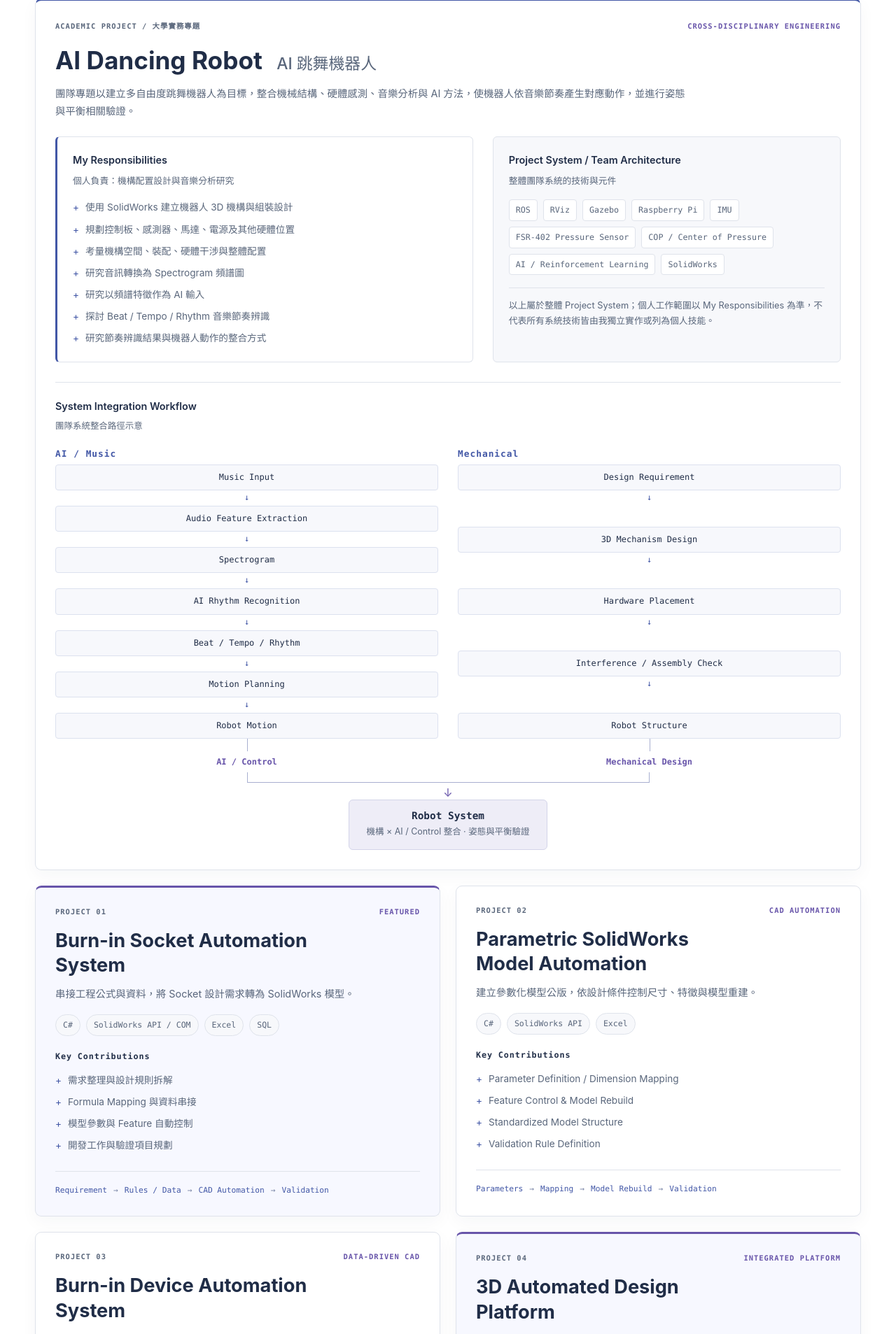
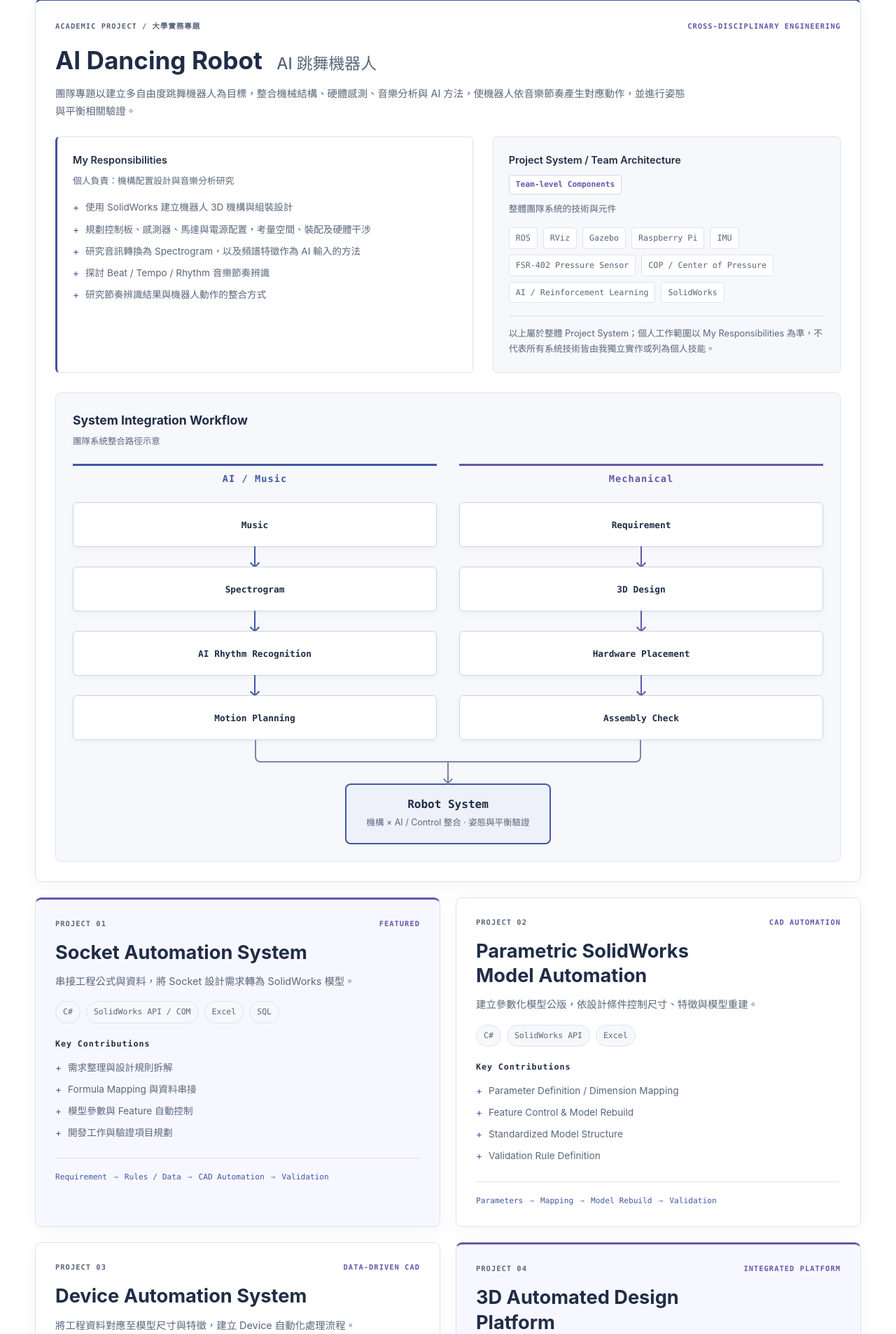
Before and after one commit to WELU-0221/WELU-portfolio, a Flask app: page / in a window 1280 px wide. Shown: the part 1928-3835 px from the top of the page at 70% size. Run offline with Flask 3, Linux system fonts and the light colour scheme.

Commit message:
Update portfolio website

```diff
--- a/static/style.css
+++ b/static/style.css
@@ -80,17 +80,19 @@ body{background:var(--bg)}body:before{display:none}
 .robot-components{display:flex;flex-wrap:wrap;gap:8px;list-style:none;margin:0;padding:0}
 .robot-components li{padding:5px 9px;border:1px solid var(--line);border-radius:4px;background:#fff;color:var(--muted);font:500 .73rem/1.6 var(--mono);overflow-wrap:anywhere}
 .robot-team-note{margin:18px 0 0;padding-top:14px;border-top:1px solid var(--line);color:var(--muted);font-size:.8rem}
-.robot-workflows{margin:28px 0 0;padding-top:22px;border-top:1px solid var(--line)}
-.robot-workflows figcaption{font-size:.9rem;font-weight:600}.robot-workflows figcaption>span{display:block;margin-top:4px;color:var(--muted);font-size:.78rem;font-weight:400}
-.robot-paths{display:grid;grid-template-columns:repeat(2,minmax(0,1fr));gap:28px}
-.robot-path{display:flex;flex-direction:column;min-width:0}.robot-project .robot-path h4{color:var(--cyan);font-size:.8rem}
-.robot-path ol{display:flex;flex-direction:column;justify-content:space-between;flex:1;list-style:none;margin:0;padding:0;gap:22px}
-.robot-path li{position:relative;padding:8px 12px;border:1px solid #dce1ef;border-radius:4px;background:#f7f8fc;color:var(--text);text-align:center;font:500 .75rem/1.6 var(--mono);overflow-wrap:anywhere}
-.robot-path li:not(:last-child):after{content:'↓';position:absolute;top:100%;left:calc(50% - 8px);width:16px;height:22px;line-height:22px;color:var(--cyan)}
-.robot-merge{position:relative;display:grid;grid-template-columns:repeat(2,minmax(0,1fr));gap:28px;padding-bottom:20px;color:var(--purple);text-align:center;font:600 .75rem/1.6 var(--mono)}
-.robot-merge span{position:relative;padding-top:24px}.robot-merge span:before{content:'';position:absolute;top:0;left:50%;height:18px;border-left:1px solid #a8afd0}
-.robot-merge:after{content:'';position:absolute;bottom:0;left:calc(25% - 7px);right:calc(25% - 7px);height:14px;border:1px solid #a8afd0;border-top:0}
-.robot-system{position:relative;display:flex;flex-direction:column;align-items:center;gap:4px;width:fit-content;max-width:100%;margin:24px auto 0;padding:14px 24px;border:1px solid #d3d4e9;border-radius:6px;background:#eeedf7;text-align:center}
-.robot-system:before{content:'↓';position:absolute;bottom:100%;left:calc(50% - 8px);width:16px;height:24px;color:var(--purple)}
-.robot-system strong{font:600 .9rem var(--mono)}.robot-system>span{color:var(--muted);font-size:.78rem}
-@media(max-width:680px){.robot-scope-grid{grid-template-columns:1fr;gap:16px}.robot-scope-grid>section{padding:18px}.robot-paths,.robot-merge{gap:12px}.robot-project h3>span{display:block;margin:6px 0 0}.robot-path li{padding:8px 5px;font-size:.68rem}.robot-merge{font-size:.67rem}.robot-merge:after{left:calc(25% - 3px);right:calc(25% - 3px)}.robot-system{padding:12px}}
+.robot-team-badge{display:inline-block;margin:0 0 10px;padding:4px 9px;border:1px solid #d3d7e7;border-radius:4px;color:var(--purple);background:#fff;font:600 .7rem/1.6 var(--mono)}
+.robot-workflows{--path-gap:32px;margin:28px 0 0;padding:24px;border:1px solid var(--line);border-radius:8px;background:#f7f8fb}
+.robot-workflows figcaption{font-size:1.1rem;font-weight:700}.robot-workflows figcaption>span{display:block;margin-top:4px;color:var(--muted);font-size:.78rem;font-weight:400}
+.robot-paths{display:grid;grid-template-columns:repeat(2,minmax(0,1fr));gap:var(--path-gap);margin-top:22px}
+.robot-path{--path-color:var(--cyan);min-width:0}.robot-path:nth-child(2){--path-color:var(--purple)}
+.robot-project .robot-path h4{margin:0 0 16px;padding:8px;border-top:3px solid var(--path-color);color:var(--path-color);font:600 .85rem/1.5 var(--mono);text-align:center}
+.robot-path ol{display:grid;grid-template-rows:repeat(4,minmax(64px,auto));list-style:none;margin:0;padding:0;gap:28px}
+.robot-path li{position:relative;display:grid;place-items:center;min-width:0;padding:12px;border:1px solid #ccd3e3;border-radius:6px;background:#fff;box-shadow:0 3px 8px rgba(32,45,71,.04);color:var(--text);text-align:center;font:600 .8rem/1.5 var(--mono);overflow-wrap:anywhere}
+.robot-path li:not(:last-child):before{content:'';position:absolute;top:100%;left:calc(50% - 1px);height:28px;width:2px;background:var(--path-color)}
+.robot-path li:not(:last-child):after{content:'';position:absolute;top:calc(100% + 19px);left:calc(50% - 5px);width:8px;height:8px;border-right:2px solid var(--path-color);border-bottom:2px solid var(--path-color);transform:rotate(45deg)}
+.robot-merge{position:relative;height:32px;margin-inline:calc(25% - var(--path-gap)/4);border:2px solid #7985aa;border-top:0;border-radius:0 0 8px 8px}
+.robot-system{position:relative;display:flex;flex-direction:column;align-items:center;gap:6px;width:fit-content;max-width:100%;margin:30px auto 0;padding:18px 28px;border:2px solid var(--cyan);border-radius:8px;background:#eef1fa;text-align:center}
+.robot-system:before{content:'';position:absolute;bottom:100%;left:calc(50% - 1px);width:2px;height:32px;background:#7985aa}
+.robot-system:after{content:'';position:absolute;bottom:calc(100% + 3px);left:calc(50% - 5px);width:8px;height:8px;border-right:2px solid #7985aa;border-bottom:2px solid #7985aa;transform:rotate(45deg)}
+.robot-system strong{font:700 1rem var(--mono)}.robot-system>span{color:var(--muted);font-size:.78rem}
+@media(max-width:680px){.robot-scope-grid{grid-template-columns:1fr;gap:16px}.robot-scope-grid>section{padding:18px}.robot-workflows{--path-gap:16px;padding:16px 12px}.robot-project h3>span{display:block;margin:6px 0 0}.robot-path li{padding:8px 5px;font-size:.72rem}.robot-path ol{grid-template-rows:repeat(4,minmax(80px,auto))}.robot-project .robot-path h4{font-size:.73rem}.robot-system{padding:14px 12px}}
--- a/templates/index.html
+++ b/templates/index.html
@@ -63,16 +63,15 @@
               <p class="robot-scope-label">個人負責：機構配置設計與音樂分析研究</p>
               <ul class="check-list">
                 <li>使用 SolidWorks 建立機器人 3D 機構與組裝設計</li>
-                <li>規劃控制板、感測器、馬達、電源及其他硬體位置</li>
-                <li>考量機構空間、裝配、硬體干涉與整體配置</li>
-                <li>研究音訊轉換為 Spectrogram 頻譜圖</li>
-                <li>研究以頻譜特徵作為 AI 輸入</li>
+                <li>規劃控制板、感測器、馬達與電源配置，考量空間、裝配及硬體干涉</li>
+                <li>研究音訊轉換為 Spectrogram，以及頻譜特徵作為 AI 輸入的方法</li>
                 <li>探討 Beat / Tempo / Rhythm 音樂節奏辨識</li>
                 <li>研究節奏辨識結果與機器人動作的整合方式</li>
               </ul>
             </section>
             <section class="robot-team" aria-labelledby="robot-architecture">
               <h4 id="robot-architecture">Project System / Team Architecture</h4>
+              <span class="robot-team-badge">Team-level Components</span>
               <p class="robot-scope-label">整體團隊系統的技術與元件</p>
               <ul class="robot-components" aria-label="Project Technologies / Components">
                 <li>ROS</li><li>RViz</li><li>Gazebo</li><li>Raspberry Pi</li><li>IMU</li><li>FSR-402 Pressure Sensor</li><li>COP / Center of Pressure</li><li>AI / Reinforcement Learning</li><li>SolidWorks</li>
@@ -83,16 +82,16 @@
           <figure class="robot-workflows" aria-labelledby="robot-workflow-caption">
             <figcaption id="robot-workflow-caption">System Integration Workflow <span>團隊系統整合路徑示意</span></figcaption>
             <div class="robot-paths">
-              <div class="robot-path"><h4>AI / Music</h4><ol role="list"><li>Music Input</li><li>Audio Feature Extraction</li><li>Spectrogram</li><li>AI Rhythm Recognition</li><li>Beat / Tempo / Rhythm</li><li>Motion Planning</li><li>Robot Motion</li></ol></div>
-              <div class="robot-path"><h4>Mechanical</h4><ol role="list"><li>Design Requirement</li><li>3D Mechanism Design</li><li>Hardware Placement</li><li>Interference / Assembly Check</li><li>Robot Structure</li></ol></div>
+              <div class="robot-path"><h4>AI / Music</h4><ol role="list" aria-label="AI 與音樂流程"><li>Music</li><li>Spectrogram</li><li>AI Rhythm Recognition</li><li>Motion Planning</li></ol></div>
+              <div class="robot-path"><h4>Mechanical</h4><ol role="list" aria-label="機構設計流程"><li>Requirement</li><li>3D Design</li><li>Hardware Placement</li><li>Assembly Check</li></ol></div>
             </div>
-            <div class="robot-merge"><span>AI / Control</span><span>Mechanical Design</span></div>
+            <div class="robot-merge" aria-hidden="true"></div>
             <div class="robot-system"><strong>Robot System</strong><span>機構 × AI / Control 整合 · 姿態與平衡驗證</span></div>
           </figure>
         </article>
-        <article class="project-card accent-card"><div class="project-head"><span>PROJECT 01</span><span>FEATURED</span></div><h3>Burn-in Socket Automation System</h3><p>串接工程公式與資料，將 Socket 設計需求轉為 SolidWorks 模型。</p><div class="tags"><span>C#</span><span>SolidWorks API / COM</span><span>Excel</span><span>SQL</span></div><h4>Key Contributions</h4><ul class="check-list"><li>需求整理與設計規則拆解</li><li>Formula Mapping 與資料串接</li><li>模型參數與 Feature 自動控制</li><li>開發工作與驗證項目規劃</li></ul><ol class="project-workflow" aria-label="Socket 自動化流程"><li>Requirement</li><li>Rules / Data</li><li>CAD Automation</li><li>Validation</li></ol></article>
+        <article class="project-card accent-card"><div class="project-head"><span>PROJECT 01</span><span>FEATURED</span></div><h3>Socket Automation System</h3><p>串接工程公式與資料，將 Socket 設計需求轉為 SolidWorks 模型。</p><div class="tags"><span>C#</span><span>SolidWorks API / COM</span><span>Excel</span><span>SQL</span></div><h4>Key Contributions</h4><ul class="check-list"><li>需求整理與設計規則拆解</li><li>Formula Mapping 與資料串接</li><li>模型參數與 Feature 自動控制</li><li>開發工作與驗證項目規劃</li></ul><ol class="project-workflow" aria-label="Socket 自動化流程"><li>Requirement</li><li>Rules / Data</li><li>CAD Automation</li><li>Validation</li></ol></article>
         <article class="project-card"><div class="project-head"><span>PROJECT 02</span><span>CAD AUTOMATION</span></div><h3>Parametric SolidWorks Model Automation</h3><p>建立參數化模型公版，依設計條件控制尺寸、特徵與模型重建。</p><div class="tags"><span>C#</span><span>SolidWorks API</span><span>Excel</span></div><h4>Key Contributions</h4><ul class="check-list"><li>Parameter Definition / Dimension Mapping</li><li>Feature Control &amp; Model Rebuild</li><li>Standardized Model Structure</li><li>Validation Rule Definition</li></ul><ol class="project-workflow" aria-label="參數化模型流程"><li>Parameters</li><li>Mapping</li><li>Model Rebuild</li><li>Validation</li></ol></article>
-        <article class="project-card"><div class="project-head"><span>PROJECT 03</span><span>DATA-DRIVEN CAD</span></div><h3>Burn-in Device Automation System</h3><p>將工程資料對應至模型尺寸與特徵，建立 Device 自動化處理流程。</p><div class="tags"><span>C#</span><span>SolidWorks API</span><span>SQL</span></div><h4>Key Contributions</h4><ul class="check-list"><li>Requirement / Engineering Data Mapping</li><li>Size Mapping &amp; Feature Folder Control</li><li>Automated Model Adjustment</li><li>Validation Coordination</li></ul><ol class="project-workflow" aria-label="Device 自動化流程"><li>Engineering Data</li><li>Design Logic</li><li>CAD Model</li><li>Validation</li></ol></article>
+        <article class="project-card"><div class="project-head"><span>PROJECT 03</span><span>DATA-DRIVEN CAD</span></div><h3>Device Automation System</h3><p>將工程資料對應至模型尺寸與特徵，建立 Device 自動化處理流程。</p><div class="tags"><span>C#</span><span>SolidWorks API</span><span>SQL</span></div><h4>Key Contributions</h4><ul class="check-list"><li>Requirement / Engineering Data Mapping</li><li>Size Mapping &amp; Feature Folder Control</li><li>Automated Model Adjustment</li><li>Validation Coordination</li></ul><ol class="project-workflow" aria-label="Device 自動化流程"><li>Engineering Data</li><li>Design Logic</li><li>CAD Model</li><li>Validation</li></ol></article>
         <article class="project-card accent-card"><div class="project-head"><span>PROJECT 04</span><span>INTEGRATED PLATFORM</span></div><h3>3D Automated Design Platform</h3><p>整合操作介面、Excel 設計計算與 SolidWorks 輸出，建立單一設計流程。</p><div class="tags"><span>C# WinForms</span><span>Excel COM</span><span>SolidWorks COM</span></div><h4>Key Contributions</h4><ul class="check-list"><li>UI 流程規劃與需求整理</li><li>Design Rule / Excel Formula Integration</li><li>SolidWorks COM Automation</li><li>開發拆解、流程整合與驗證規劃</li></ul><ol class="project-workflow" aria-label="整合設計平台流程"><li>WinForms UI</li><li>Excel Rules</li><li>SolidWorks</li><li>Validated Output</li></ol></article>
       </div>
     </section>
```
